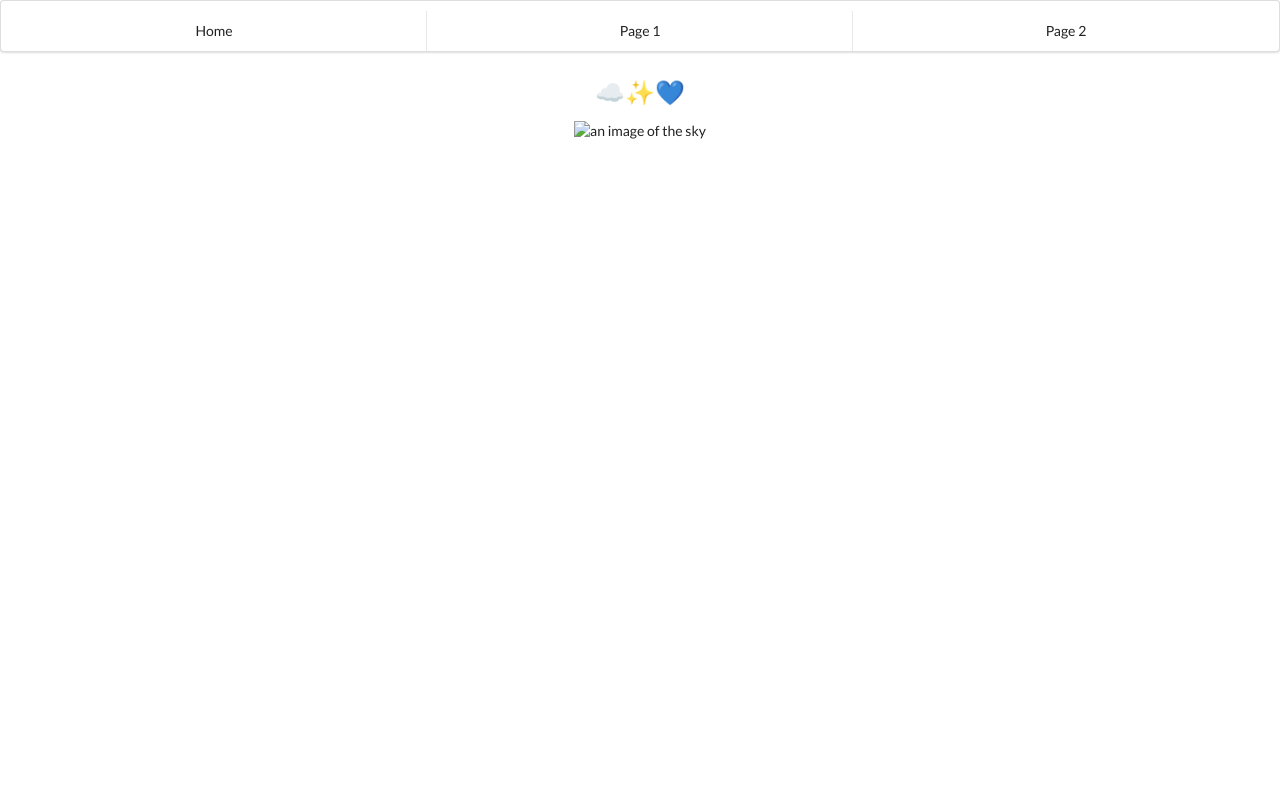
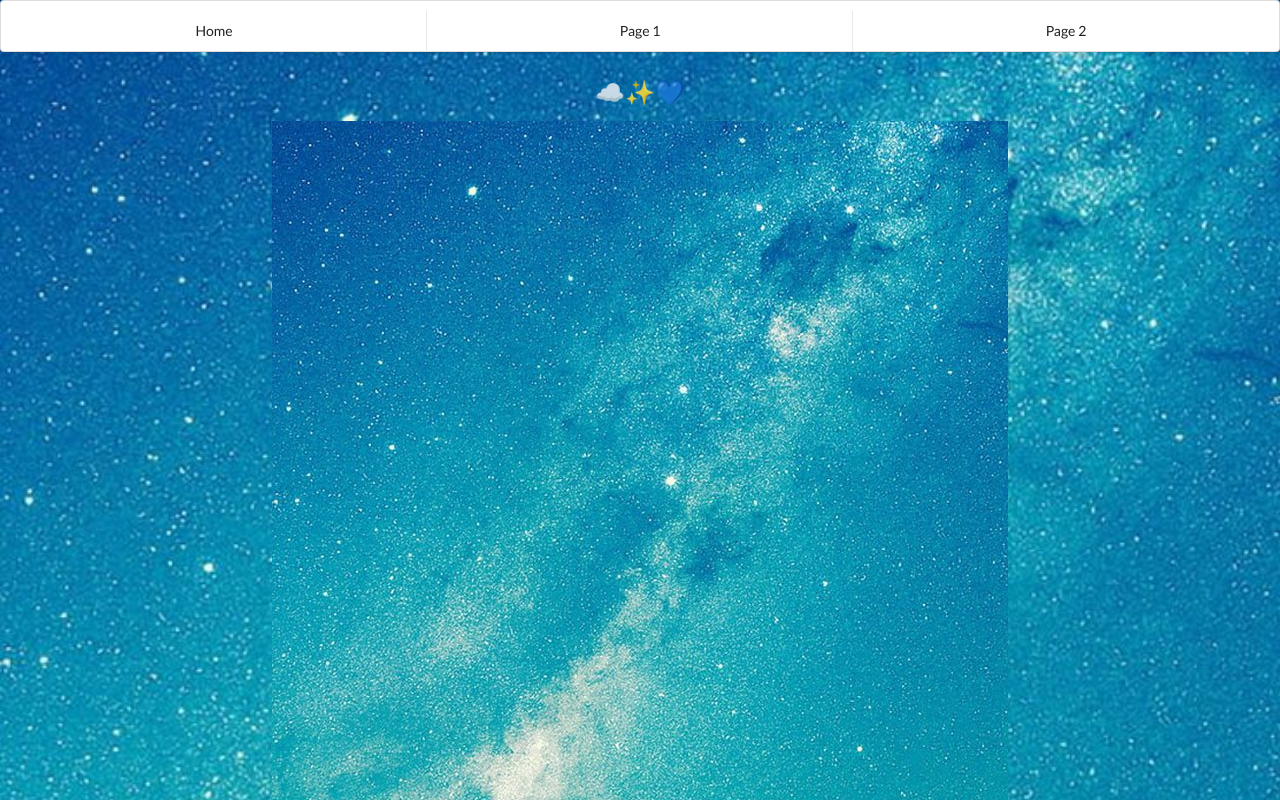
Before and after one commit to kaedesasaki/2020912, a plain HTML site: page page3.html in a window 1280 px wide. Shown: the top 800 px of the page. Drawn offline with nearby package versions, Linux system fonts and the light colour scheme.

Commit message:
Update page3.html

```diff
--- a/page3.html
+++ b/page3.html
@@ -7,7 +7,7 @@
     <style>
 
         body {
-            background-image: url('image/3.jpg');
+            background-image: url('3.jpg');
             background-size: cover;
             text-align: center;
         }
@@ -27,7 +27,7 @@
 
     </style>
 
-     <title>Page2</title>
+     <title>Page 2</title>
 
 </head>
 <body>
@@ -45,7 +45,7 @@
 
 
     <h2>☁️✨💙</h2>
-     <img src="image/3.jpg" alt="an image of the sky">
+     <img src="3.jpg" alt="an image of the sky">
 
 
 
```
